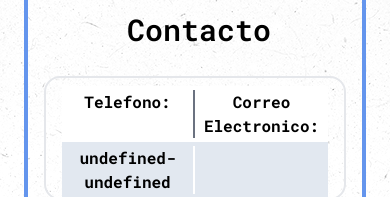
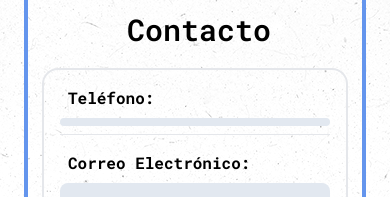
Before and after one commit to PetFriendlyUniverse/Henry-Pf, a React (Vite) app in the folder client/: page /profile/edit in a window 390 px wide. Both pictures are taken after a click on the button "Contacto". Shown: the part 647-844 px from the top of the page. Built offline with nearby package versions, Linux system fonts and the light colour scheme; no server answers.

Commit message:
responsive contacts

```diff
--- a/client/src/pages/ecommerce/Profile/components/Contacts.jsx
+++ b/client/src/pages/ecommerce/Profile/components/Contacts.jsx
@@ -1,7 +1,8 @@
 function Contacts({ area_code, number, mail }) {
+  //  flex w-full flex-col justify-between py-6 px-4  pt-2
   return (
-    <div className="5 flex w-full flex-col justify-between py-6 px-4  pt-2  ">
-      <div className="w-full rounded-2xl border-2  px-4 pt-2  sm:px-0  xl:flex-row ">
+    <div className="w-11/12 max-w-md rounded-2xl border-2 px-4  ">
+      {/* <div className="w-full rounded-2xl border-2  px-4 pt-2  sm:px-0  xl:flex-row ">
         <table className="flex w-full border-collapse flex-col ">
           <tbody>
             <tr className="flex justify-around bg-white py-1">
@@ -15,7 +16,7 @@ function Contacts({ area_code, number, mail }) {
 
             <tr className="flex justify-around bg-slate-200 py-1">
               <th className="w-1/2 border-r-2 border-white">
-                <p>{`${area_code}- ${number}`}</p>
+                <p>{!!area_code && !!number && `${area_code}- ${number}`}</p>
               </th>
               <th className="w-1/2">
                 <p> {mail}</p>
@@ -23,9 +24,26 @@ function Contacts({ area_code, number, mail }) {
             </tr>
           </tbody>
         </table>
+      </div> */}
+      <div className="py-2">
+        <div className="py-2">
+          <h4 className="pl-2 font-bold">Teléfono:</h4>
+        </div>
+        <div className="rounded-lg bg-slate-200 py-1 font-semibold">
+          <p className=" pl-4 text-xs sm:text-base">
+            {!!area_code && !!number && `${area_code}- ${number}`}
+          </p>
+        </div>
       </div>
-
-      <div className="mb-2 sm:mb-0 md:px-7 lg:px-10"></div>
+      <hr className="h-px bg-black " />
+      <div className="py-2">
+        <div className="py-2">
+          <h4 className="pl-2 text-base font-bold">Correo Electrónico:</h4>
+        </div>
+        <div className="rounded-lg bg-slate-200 py-1 font-semibold">
+          <span className="pl-4  text-xs sm:text-base"> {mail}</span>
+        </div>
+      </div>
     </div>
   );
 }
```
